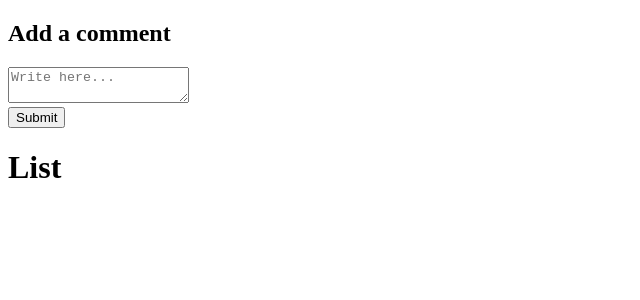
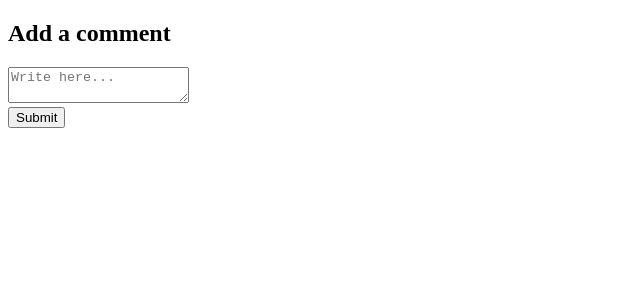
Before and after one commit to nhi-ngo/Advanced-React-Redux, a React (Create React App) app in the folder testing/: page / in a window 1280 px wide. Shown: the top 300 px of the page, without its empty margins (0-640 px from the left). Built offline with nearby package versions, Linux system fonts and the light colour scheme.

Commit message:
testing CommentList component

```diff
--- a/testing/src/components/CommentList.js
+++ b/testing/src/components/CommentList.js
@@ -12,7 +12,6 @@ function CommentList() {
 
 	return (
 		<div>
-			<h1>List</h1>
 			<ul>{renderComments()}</ul>
 		</div>
 	);
```
Also changed, not shown: 1 other file (tests, documents, lock files or other folders).
